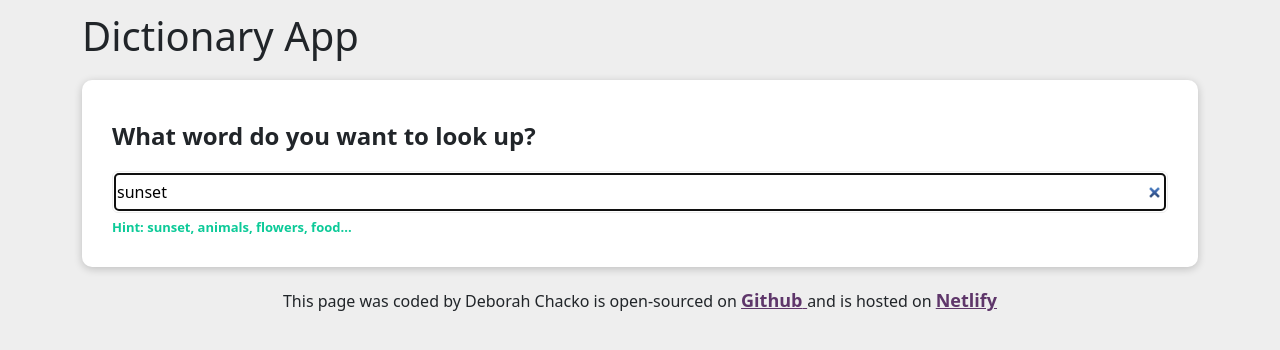
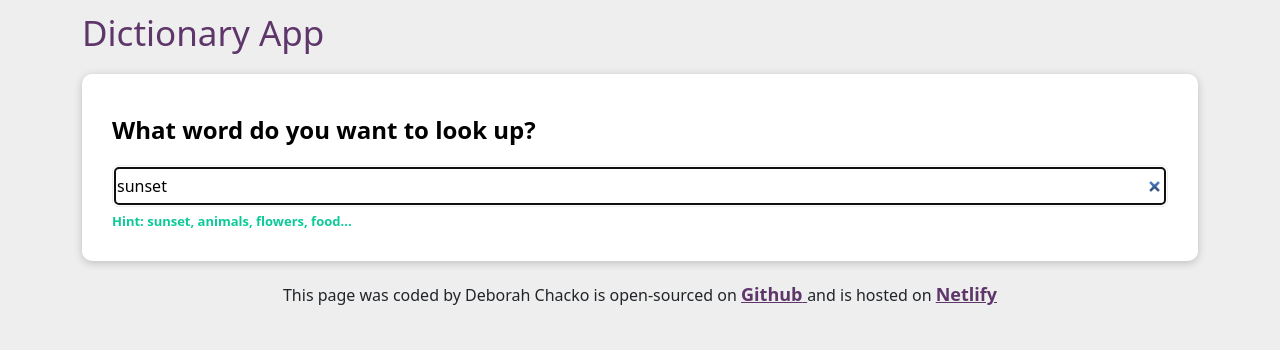
Before and after one commit to Sapphire59/dictionary-project, a React (Vite) app: page / in a window 1280 px wide. Shown: the top 350 px of the page. Built offline with nearby package versions, Linux system fonts and the light colour scheme; no server answers.

Commit message:
added CSS

```diff
--- a/src/App.css
+++ b/src/App.css
@@ -5,6 +5,8 @@ body {
 h1 {
   text-align: left;
   padding-top: 12px;
+  color: #5e366a;
+  font-size: 35px;
 }
 
 footer {
--- a/src/Dictionary.css
+++ b/src/Dictionary.css
@@ -11,6 +11,8 @@
   font-size: 24px;
   margin-bottom: 20px;
   font-weight: bold;
+  color: black;
+  text-align: left;
 }
 
 .Dictionary input {
```
